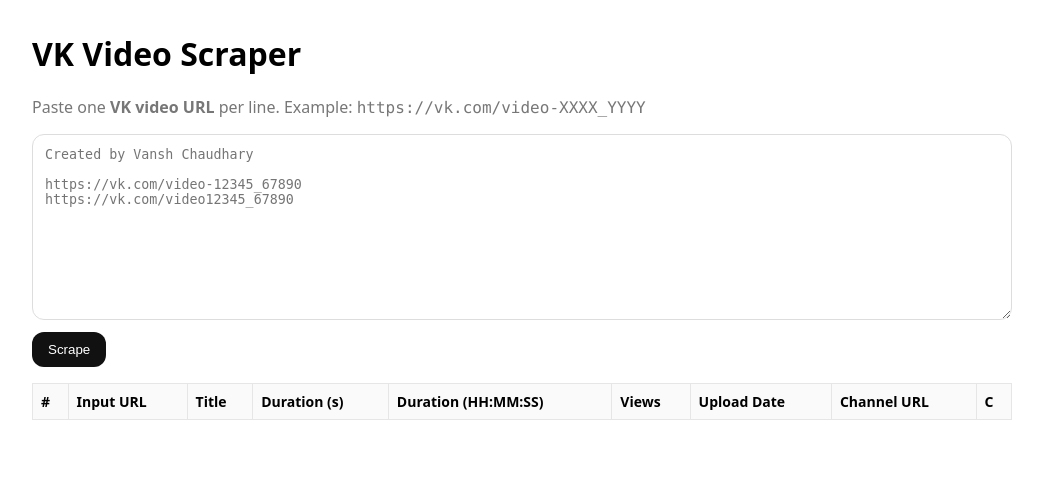
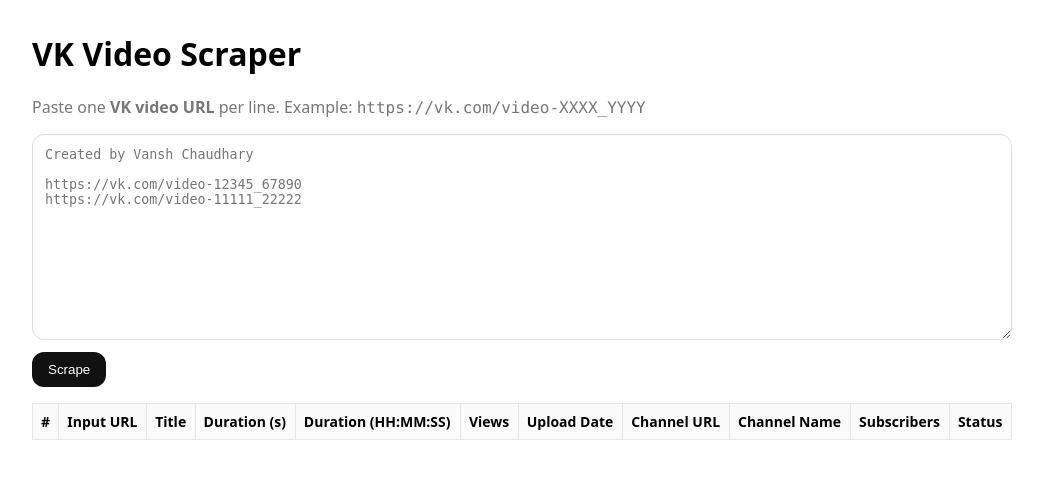
Before and after one commit to vchaudhary-eng/telegram-status-checker, a FastAPI app: page / in a window 1280 px wide. Shown: the top 479 px of the page, without its empty margins (118-1161 px from the left). Run offline with FastAPI, Linux system fonts and the light colour scheme; lists and menus that the app fills with data are empty.

Commit message:
Update index.html

```diff
--- a/templates/index.html
+++ b/templates/index.html
@@ -1,12 +1,12 @@
 <!doctype html>
 <html lang="en">
 <head>
-  <meta charset="utf-8"/>
-  <meta name="viewport" content="width=device-width, initial-scale=1"/>
+  <meta charset="utf-8" />
+  <meta name="viewport" content="width=device-width, initial-scale=1" />
   <title>VK Video Scraper</title>
   <style>
     body{font-family:system-ui,-apple-system,Segoe UI,Roboto,Inter,Arial,sans-serif;max-width:980px;margin:32px auto;padding:0 16px}
-    textarea{width:100%;min-height:160px;padding:12px;border-radius:12px;border:1px solid #ddd}
+    textarea{width:100%;min-height:180px;padding:12px;border-radius:12px;border:1px solid #ddd}
     button{padding:10px 16px;border-radius:12px;border:0;background:#111;color:#fff;cursor:pointer}
     button:disabled{opacity:.6;cursor:not-allowed}
     .row{display:flex;gap:8px;align-items:center;margin:12px 0}
@@ -14,18 +14,19 @@
     th,td{border:1px solid #e6e6e6;padding:8px;font-size:14px;vertical-align:top}
     th{background:#fafafa;text-align:left}
     .muted{color:#777}
-    .mono{font-family:ui-monospace,SFMono-Regular,Menlo,Consolas,monospace}
+    .mono{font-family:ui-monospace, SFMono-Regular, Menlo, Consolas, monospace}
+    #status{margin-left:12px}
   </style>
 </head>
 <body>
   <h1>VK Video Scraper</h1>
-  <p class="muted">Paste one <b>VK video URL</b> per line. Example: <span class="mono">https://vk.com/video-XXXX_YYYY</span></p>
+  <p class="muted">Paste one <strong>VK video URL</strong> per line. Example: <span class="mono">https://vk.com/video-XXXX_YYYY</span></p>
 
   <div class="row">
     <textarea id="urls" placeholder="Created by Vansh Chaudhary
 
 https://vk.com/video-12345_67890
-https://vk.com/video12345_67890"></textarea>
+https://vk.com/video-11111_22222"></textarea>
   </div>
   <div class="row">
     <button id="scrapeBtn">Scrape</button>
@@ -35,5 +36,22 @@
   <table id="results">
     <thead>
       <tr>
-        <th>#</th><th>Input URL</th><th>Title</th><th>Duration (s)</th><th>Duration (HH:MM:SS)</th>
-        <th>Views</th><th>Upload Date</th><th>Channel URL</th><th>C
+        <th>#</th>
+        <th>Input URL</th>
+        <th>Title</th>
+        <th>Duration (s)</th>
+        <th>Duration (HH:MM:SS)</th>
+        <th>Views</th>
+        <th>Upload Date</th>
+        <th>Channel URL</th>
+        <th>Channel Name</th>
+        <th>Subscribers</th>
+        <th>Status</th>
+      </tr>
+    </thead>
+    <tbody></tbody>
+  </table>
+
+  <script src="/static/app.js"></script>
+</body>
+</html>
```
